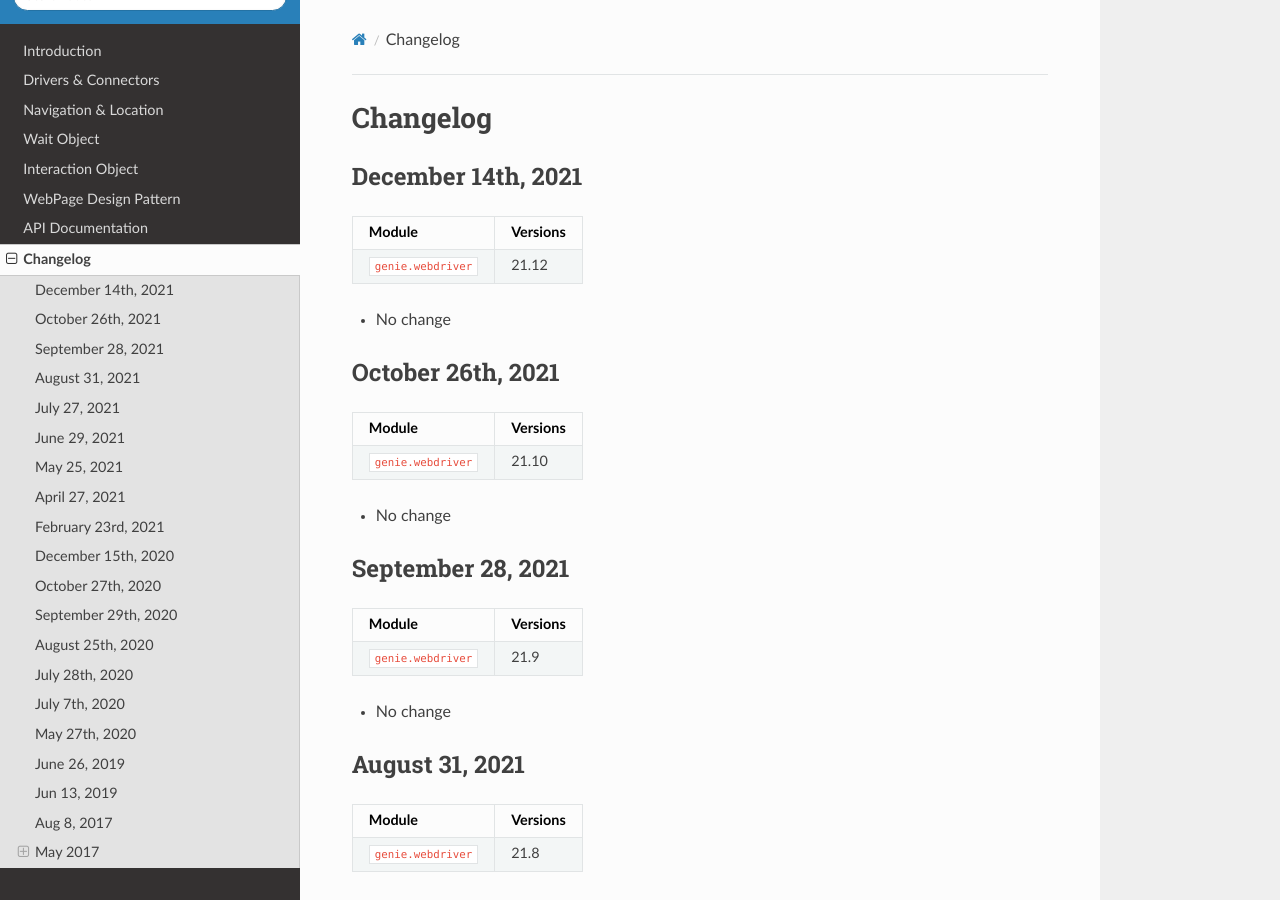
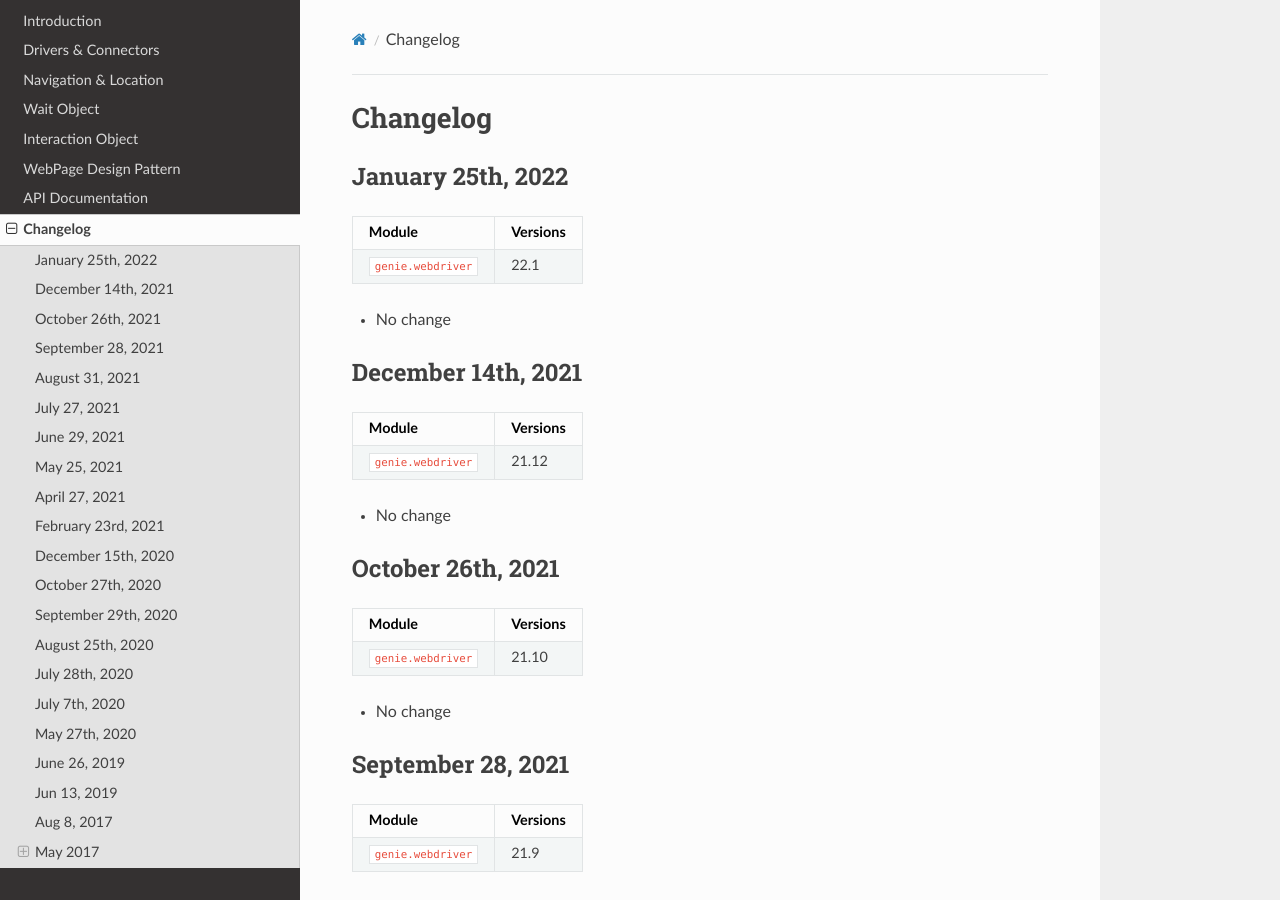
Before and after one commit to CiscoTestAutomation/geniewebdriver, a Sphinx documentation site: the page built from docs/changelog/index.rst, in a window 1280 px wide and 900 px high. Built offline with Sphinx 7.4.7 and the Read the Docs theme 2.0.0, drawn with Linux system fonts in a browser that asks for light colours.

Commit message:
Update index

```diff
--- a/docs/changelog/index.rst
+++ b/docs/changelog/index.rst
@@ -1,5 +1,16 @@
 Changelog
 =========
+
+January 25th, 2022
+------------------
+
++-------------------------------+-------------------------------+
+| Module                        | Versions                      |
++===============================+===============================+
+| ``genie.webdriver``           | 22.1                          |
++-------------------------------+-------------------------------+
+
+- No change
 
 December 14th, 2021
 -------------------
```
